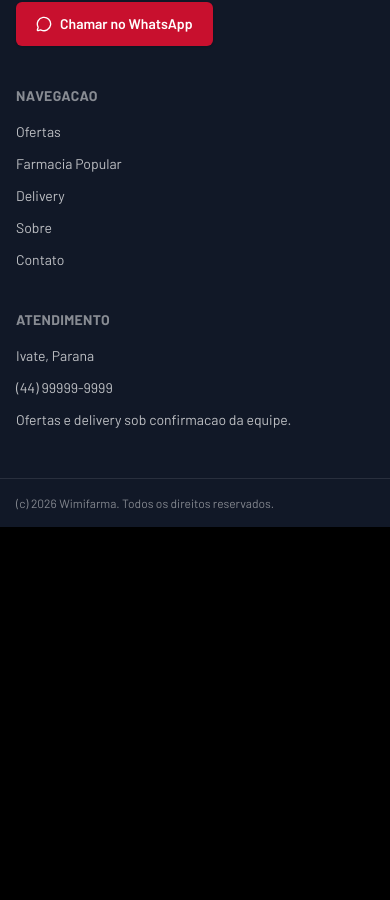
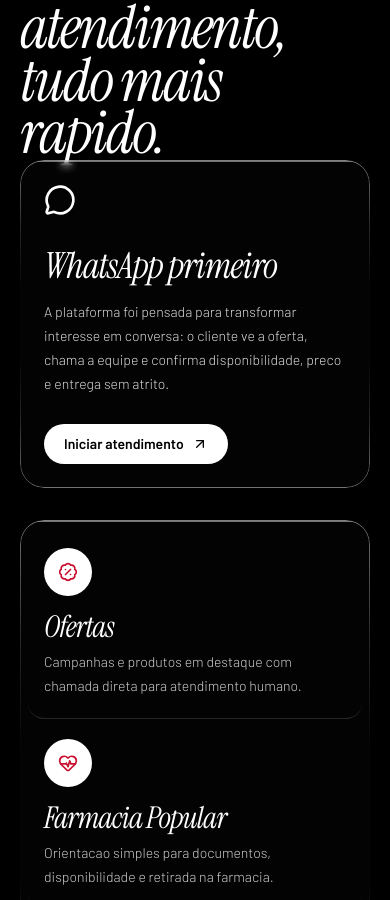
Before and after one commit to WilliYY/wimifarma-br, a Next.js app: page / in a window 390 px wide. Shown: the part 1047-1947 px from the top of the page. Before the commit the page ends 1574 px from the top, so only its background shows below. Built offline with nearby package versions, Linux system fonts and the light colour scheme.

Commit message:
Restore animated Wimifarma landing sections

```diff
--- a/src/components/motion/blur-text.tsx
+++ b/src/components/motion/blur-text.tsx
@@ -11,7 +11,7 @@ type BlurTextProps = {
 
 export function BlurText({ className, text }: BlurTextProps) {
   const ref = useRef<HTMLParagraphElement>(null);
-  const [visible, setVisible] = useState(false);
+  const [visible, setVisible] = useState(true);
   const words = text.split(" ");
 
   useEffect(() => {
@@ -21,9 +21,12 @@ export function BlurText({ className, text }: BlurTextProps) {
       return;
     }
 
+    const fallback = window.setTimeout(() => setVisible(true), 200);
+
     const observer = new IntersectionObserver(
       ([entry]) => {
         if (entry?.isIntersecting) {
+          window.clearTimeout(fallback);
           setVisible(true);
           observer.disconnect();
         }
@@ -33,7 +36,10 @@ export function BlurText({ className, text }: BlurTextProps) {
 
     observer.observe(element);
 
-    return () => observer.disconnect();
+    return () => {
+      window.clearTimeout(fallback);
+      observer.disconnect();
+    };
   }, []);
 
   return (
@@ -53,7 +59,7 @@ export function BlurText({ className, text }: BlurTextProps) {
               : undefined
           }
           className="inline-block"
-          initial={{ filter: "blur(10px)", opacity: 0, y: 50 }}
+          initial={{ filter: "blur(10px)", opacity: 0.2, y: 50 }}
           key={`${word}-${index}`}
           style={{ marginRight: "0.28em" }}
           transition={{
--- a/src/components/site/home-page.tsx
+++ b/src/components/site/home-page.tsx
@@ -2,18 +2,30 @@
 
 import Link from "next/link";
 import { motion } from "framer-motion";
-import { MessageCircle, Play } from "lucide-react";
+import {
+  ArrowUpRight,
+  BadgePercent,
+  Bike,
+  HeartPulse,
+  MapPin,
+  MessageCircle,
+  Play,
+  ShieldCheck,
+} from "lucide-react";
 import { BlurText } from "@/components/motion/blur-text";
 import { FadingVideo } from "@/components/motion/fading-video";
-import { siteConfig } from "@/lib/site";
+import { featuredOffers, siteConfig } from "@/lib/site";
 
 const heroVideo =
   "https://d8j0ntlcm91z4.cloudfront.net/user_38xzZboKViGWJOttwIXH07lWA1P/hf_20260418_080021_d598092b-c4c2-4e53-8e46-94cf9064cd50.mp4";
 
+const continuationVideo =
+  "https://d8j0ntlcm91z4.cloudfront.net/user_38xzZboKViGWJOttwIXH07lWA1P/hf_20260418_094631_d30ab262-45ee-4b7d-99f3-5d5848c8ef13.mp4";
+
 const easeOut = [0.16, 1, 0.3, 1] as const;
 
 const entrance = {
-  hidden: { filter: "blur(10px)", opacity: 0, y: 20 },
+  hidden: { filter: "blur(10px)", opacity: 0.2, y: 20 },
   show: {
     filter: "blur(0px)",
     opacity: 1,
@@ -34,10 +46,9 @@ function MotionBlock({
   return (
     <motion.div
       className={className}
+      animate="show"
       initial="hidden"
       variants={entrance}
-      viewport={{ once: true, amount: 0.25 }}
-      whileInView="show"
       transition={{ delay }}
     >
       {children}
@@ -45,8 +56,40 @@ function MotionBlock({
   );
 }
 
+const serviceLines = [
+  {
+    description:
+      "Campanhas e produtos em destaque com chamada direta para atendimento humano.",
+    href: "/ofertas",
+    icon: BadgePercent,
+    label: "Ofertas",
+  },
+  {
+    description:
+      "Orientacao simples para documentos, disponibilidade e retirada na farmacia.",
+    href: "/farmacia-popular",
+    icon: HeartPulse,
+    label: "Farmacia Popular",
+  },
+  {
+    description:
+      "Pedido rapido para Ivate com confirmacao pelo WhatsApp antes da entrega.",
+    href: "/delivery",
+    icon: Bike,
+    label: "Delivery local",
+  },
+];
+
+const trustLines = [
+  "Farmacia local em Ivate-PR",
+  "Atendimento pelo WhatsApp",
+  "Ofertas com confirmacao da equipe",
+  "Admin preparado para crescer",
+];
+
 export function HomePage() {
   return (
+    <>
       <section className="relative flex min-h-screen overflow-hidden bg-black">
         <FadingVideo
           className="absolute left-1/2 top-0 z-0 -translate-x-1/2 object-cover object-top"
@@ -104,5 +147,200 @@ export function HomePage() {
           </div>
         </div>
       </section>
+
+      <section className="relative min-h-screen overflow-hidden bg-black">
+        <FadingVideo
+          className="absolute inset-0 z-0 h-full w-full object-cover"
+          src={continuationVideo}
+        />
+
+        <div className="relative z-10 flex min-h-screen flex-col justify-between px-5 pb-12 pt-28 sm:px-8 md:px-16 lg:px-20">
+          <MotionBlock className="max-w-4xl">
+            <p className="mb-5 font-body text-sm font-medium text-white/78">
+              Atendimento em movimento
+            </p>
+            <h2 className="font-heading text-6xl italic leading-[0.88] tracking-[-2px] text-white sm:text-7xl lg:text-[6rem]">
+              Da oferta ao atendimento,
+              <br />
+              tudo mais rapido.
+            </h2>
+          </MotionBlock>
+
+          <div className="grid gap-8 lg:grid-cols-[0.85fr_1.15fr] lg:items-end">
+            <MotionBlock
+              className="liquid-glass rounded-[1.5rem] p-6 text-white sm:p-8"
+              delay={0.15}
+            >
+              <MessageCircle className="h-8 w-8" />
+              <p className="mt-8 font-heading text-4xl italic leading-none tracking-[-1px]">
+                WhatsApp primeiro
+              </p>
+              <p className="mt-4 max-w-md font-body text-sm font-light leading-6 text-white/86">
+                A plataforma foi pensada para transformar interesse em conversa:
+                o cliente ve a oferta, chama a equipe e confirma disponibilidade,
+                preco e entrega sem atrito.
+              </p>
+              <a
+                className="mt-7 inline-flex items-center gap-2 rounded-full bg-white px-5 py-2.5 font-body text-sm font-semibold text-black"
+                href={siteConfig.whatsappUrl}
+                rel="noreferrer"
+                target="_blank"
+              >
+                Iniciar atendimento
+                <ArrowUpRight className="h-4 w-4" />
+              </a>
+            </MotionBlock>
+
+            <MotionBlock
+              className="liquid-glass rounded-[1.5rem] p-2 text-white sm:p-3"
+              delay={0.3}
+            >
+              <div className="divide-y divide-white/14">
+                {serviceLines.map((item) => {
+                  const Icon = item.icon;
+
+                  return (
+                    <Link
+                      className="group grid gap-4 rounded-[1rem] px-4 py-5 transition hover:bg-white/8 sm:grid-cols-[3rem_1fr_auto] sm:items-center sm:px-5"
+                      href={item.href}
+                      key={item.href}
+                    >
+                      <span className="flex h-12 w-12 items-center justify-center rounded-full bg-white text-brand">
+                        <Icon className="h-5 w-5" />
+                      </span>
+                      <span>
+                        <span className="block font-heading text-3xl italic leading-none tracking-[-1px]">
+                          {item.label}
+                        </span>
+                        <span className="mt-2 block max-w-xl font-body text-sm font-light leading-6 text-white/80">
+                          {item.description}
+                        </span>
+                      </span>
+                      <ArrowUpRight className="hidden h-5 w-5 transition group-hover:translate-x-0.5 group-hover:-translate-y-0.5 sm:block" />
+                    </Link>
+                  );
+                })}
+              </div>
+            </MotionBlock>
+          </div>
+        </div>
+      </section>
+
+      <section className="bg-white px-5 py-20 text-ink sm:px-8 lg:px-16">
+        <div className="mx-auto grid max-w-7xl gap-12 lg:grid-cols-[0.8fr_1.2fr] lg:items-start">
+          <MotionBlock>
+            <p className="font-body text-sm font-semibold uppercase tracking-[0.18em] text-brand">
+              Vitrine comercial
+            </p>
+            <h2 className="mt-4 font-heading text-5xl italic leading-[0.92] tracking-[-1px] sm:text-6xl">
+              Ofertas com cara de farmacia moderna.
+            </h2>
+            <p className="mt-5 max-w-md text-base leading-7 text-muted">
+              A home volta a ter conteudo para vender: categorias, preco de
+              chamada e acao direta para o WhatsApp.
+            </p>
+          </MotionBlock>
+
+          <div className="divide-y divide-line border-y border-line">
+            {featuredOffers.map((offer, index) => (
+              <MotionBlock delay={index * 0.08} key={offer.title}>
+                <div className="grid gap-5 py-6 sm:grid-cols-[1fr_auto] sm:items-center">
+                  <div>
+                    <h3 className="text-xl font-bold text-ink">
+                      {offer.title}
+                    </h3>
+                    <p className="mt-2 max-w-2xl text-sm leading-6 text-muted">
+                      {offer.description}
+                    </p>
+                  </div>
+                  <div className="flex items-center gap-4 sm:justify-end">
+                    <p className="font-heading text-3xl italic text-brand">
+                      R$ {offer.price.toFixed(2).replace(".", ",")}
+                    </p>
+                    <a
+                      className="inline-flex h-11 items-center justify-center rounded-full bg-brand px-5 text-sm font-semibold text-white transition hover:bg-brand-strong"
+                      href={siteConfig.whatsappUrl}
+                      rel="noreferrer"
+                      target="_blank"
+                    >
+                      Pedir
+                    </a>
+                  </div>
+                </div>
+              </MotionBlock>
+            ))}
+          </div>
+        </div>
+      </section>
+
+      <section className="bg-brand px-5 py-20 text-white sm:px-8 lg:px-16">
+        <div className="mx-auto grid max-w-7xl gap-12 lg:grid-cols-2 lg:items-center">
+          <MotionBlock>
+            <HeartPulse className="h-10 w-10 text-pharma-yellow" />
+            <h2 className="mt-6 font-heading text-5xl italic leading-[0.92] tracking-[-1px] sm:text-6xl">
+              Farmacia Popular com orientacao clara.
+            </h2>
+            <p className="mt-5 max-w-xl text-base leading-7 text-white/82">
+              A pagina dedicada ajuda o cliente a entender o atendimento,
+              documentos e disponibilidade antes de sair de casa.
+            </p>
+            <Link
+              className="mt-7 inline-flex items-center gap-2 rounded-full bg-white px-5 py-2.5 text-sm font-semibold text-brand"
+              href="/farmacia-popular"
+            >
+              Ver Farmacia Popular
+              <ArrowUpRight className="h-4 w-4" />
+            </Link>
+          </MotionBlock>
+
+          <MotionBlock className="grid gap-4" delay={0.15}>
+            {trustLines.map((line) => (
+              <div
+                className="flex items-center gap-4 border-b border-white/18 py-5"
+                key={line}
+              >
+                <ShieldCheck className="h-5 w-5 shrink-0 text-pharma-yellow" />
+                <p className="text-base font-medium text-white">{line}</p>
+              </div>
+            ))}
+          </MotionBlock>
+        </div>
+      </section>
+
+      <section className="bg-surface-subtle px-5 py-20 text-ink sm:px-8 lg:px-16">
+        <div className="mx-auto grid max-w-7xl gap-10 lg:grid-cols-[1fr_0.9fr] lg:items-center">
+          <MotionBlock>
+            <MapPin className="h-9 w-9 text-brand" />
+            <h2 className="mt-6 font-heading text-5xl italic leading-[0.92] tracking-[-1px] sm:text-6xl">
+              Delivery em Ivate sem complicar a rotina.
+            </h2>
+          </MotionBlock>
+          <MotionBlock delay={0.15}>
+            <p className="text-lg leading-8 text-muted">
+              O cliente chama pelo WhatsApp, a equipe confirma o pedido e o
+              atendimento segue do jeito certo para a operacao local da
+              Wimifarma.
+            </p>
+            <div className="mt-8 flex flex-col gap-3 sm:flex-row">
+              <a
+                className="inline-flex h-12 items-center justify-center gap-2 rounded-full bg-[#25d366] px-6 text-sm font-bold text-white"
+                href={siteConfig.whatsappUrl}
+                rel="noreferrer"
+                target="_blank"
+              >
+                Chamar no WhatsApp
+                <MessageCircle className="h-5 w-5" />
+              </a>
+              <Link
+                className="inline-flex h-12 items-center justify-center rounded-full border border-line bg-white px-6 text-sm font-bold text-ink"
+                href="/delivery"
+              >
+                Como funciona
+              </Link>
+            </div>
+          </MotionBlock>
+        </div>
+      </section>
+    </>
   );
 }
```
Also changed, not shown: src/components/site/site-header.tsx (+4 -4 lines). Lines whose indentation alone changed are shown as unchanged.
